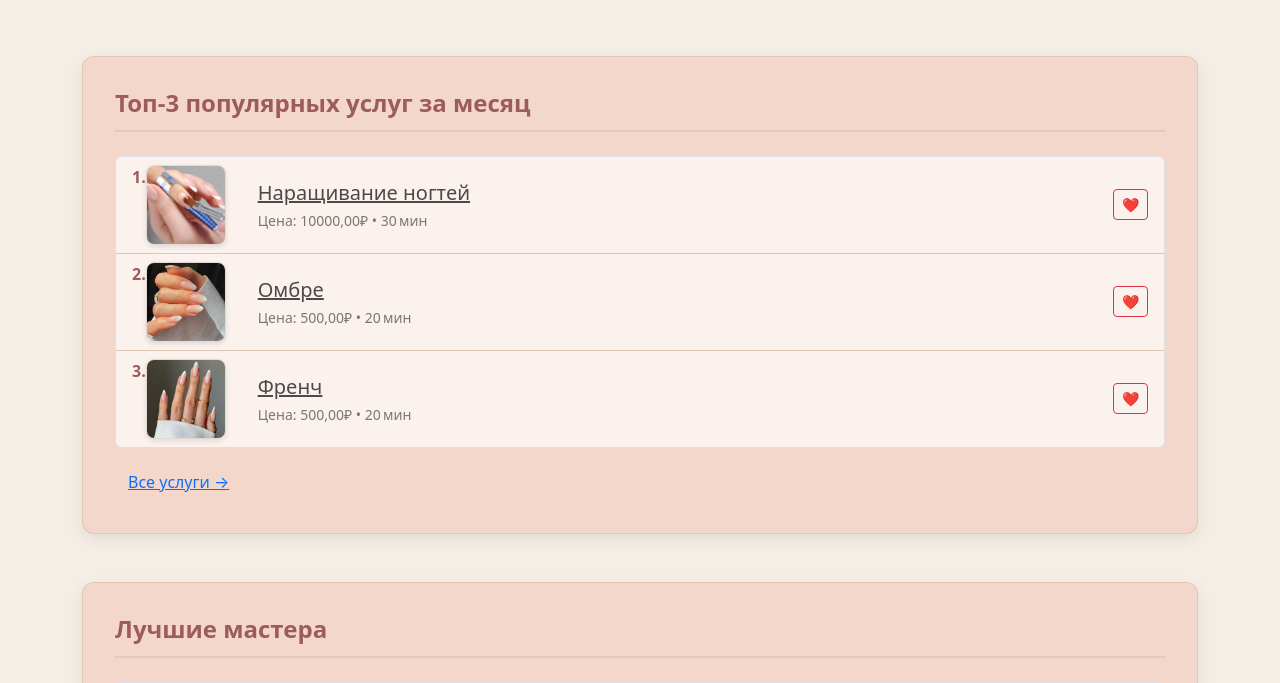
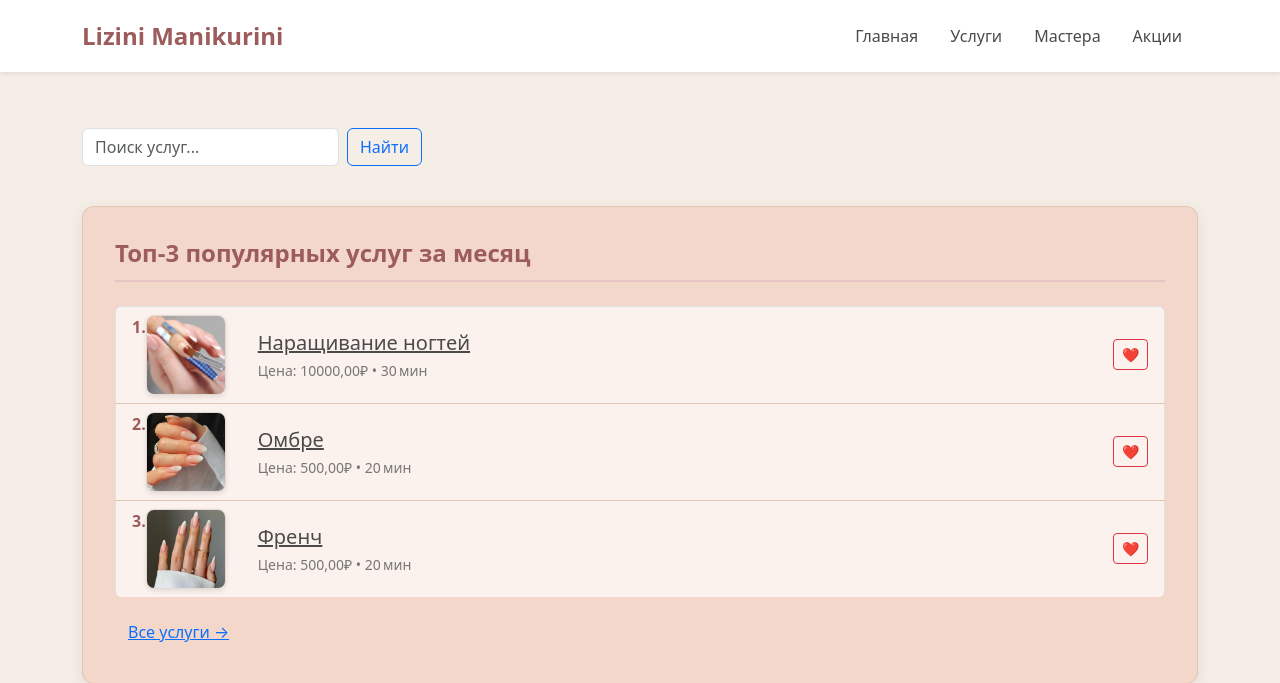
Before and after one commit to lissamelissa/project_web_2sem, a Django app: page / in a window 1280 px wide. Shown: the top 683 px of the page. Run offline with Django 4.2, Linux system fonts and the light colour scheme; data comes from the database, SQL or seed files in the repository; tables that the repository leaves empty hold one stand-in row (values such as "Sample post").

Commit message:
добавлена шапка

```diff
--- a/website/templates/website/index.html
+++ b/website/templates/website/index.html
@@ -3,13 +3,74 @@
 <html lang="ru">
 <head>
     <meta charset="UTF-8">
-    <title>Маникюрный салон</title>
+    <title>Lizini Manikurini</title>
     <link rel="stylesheet" href="{% static 'website/styles.css' %}">
+    <!-- Bootstrap CDN для базовой сетки и стилей меню -->
     <link href="https://cdn.jsdelivr.net/npm/bootstrap@5.3.0/dist/css/bootstrap.min.css" rel="stylesheet">
 </head>
 <body>
+    <!-- Шапка сайта -->
+    <header class="bg-white shadow-sm">
+        <div class="container d-flex justify-content-between align-items-center py-3">
+            <!-- Логотип / Название -->
+            <a href="{% url 'index' %}" class="text-decoration-none">
+                <h1 class="h4 m-0" style="color: #9d5c5c; font-weight: 700;">Lizini Manikurini</h1>
+            </a>
+            <!-- Меню навигации -->
+            <nav>
+                <ul class="nav">
+                    <li class="nav-item">
+                        <a class="nav-link active" aria-current="page" href="{% url 'index' %}" style="color: #4a4a4a; font-weight: 500;">Главная</a>
+                    </li>
+                    <li class="nav-item">
+                        <a class="nav-link" href="{% url 'services_list' %}" style="color: #4a4a4a; font-weight: 500;">Услуги</a>
+                    </li>
+                    <li class="nav-item">
+                        <a class="nav-link" href="#" style="color: #4a4a4a; font-weight: 500;">Мастера</a>
+                    </li>
+                    <li class="nav-item">
+                        <a class="nav-link" href="#" style="color: #4a4a4a; font-weight: 500;">Акции</a>
+                    </li>
+                </ul>
+            </nav>
+        </div>
+    </header>
+
     <div class="container my-4">
-    <!-- ... форма поиска и виджет с результатами поиска ... -->
+        <!-- Форма поиска -->
+        <form method="get" action="{% url 'index' %}" class="row g-2 mb-4">
+            <div class="col-auto">
+                <input type="text" name="q" class="form-control" placeholder="Поиск услуг..." value="{{ query }}">
+            </div>
+            <div class="col-auto">
+                <button type="submit" class="btn btn-outline-primary mb-3">Найти</button>
+            </div>
+        </form>
+
+        {% if search_results != None %}
+            <!-- Результаты поиска -->
+            <div class="widget mb-5">
+                <h2>Результаты поиска</h2>
+                {% if search_results %}
+                    <ul class="list-group">
+                        {% for service in search_results %}
+                        <li class="list-group-item d-flex justify-content-between align-items-center">
+                            <div class="d-flex align-items-center">
+                                {% if service.image %}
+                                    <img src="{{ service.image.url }}" alt="{{ service.name }}" class="thumb me-2">
+                                {% endif %}
+                                <a href="#" class="fs-5">{{ service.name }}</a>
+                            </div>
+                            <span>{{ service.price }}₽</span>
+                        </li>
+                        {% endfor %}
+                    </ul>
+                {% else %}
+                    <p>Ничего не найдено по запросу «{{ query }}».</p>
+                {% endif %}
+                <a href="{% url 'index' %}" class="btn btn-link mt-3">← Вернуться</a>
+            </div>
+        {% endif %}
 
         <!-- Виджет 1: Топ-3 популярных услуг -->
         <div class="widget mb-5">
```
Lines whose indentation alone changed are shown as unchanged.
